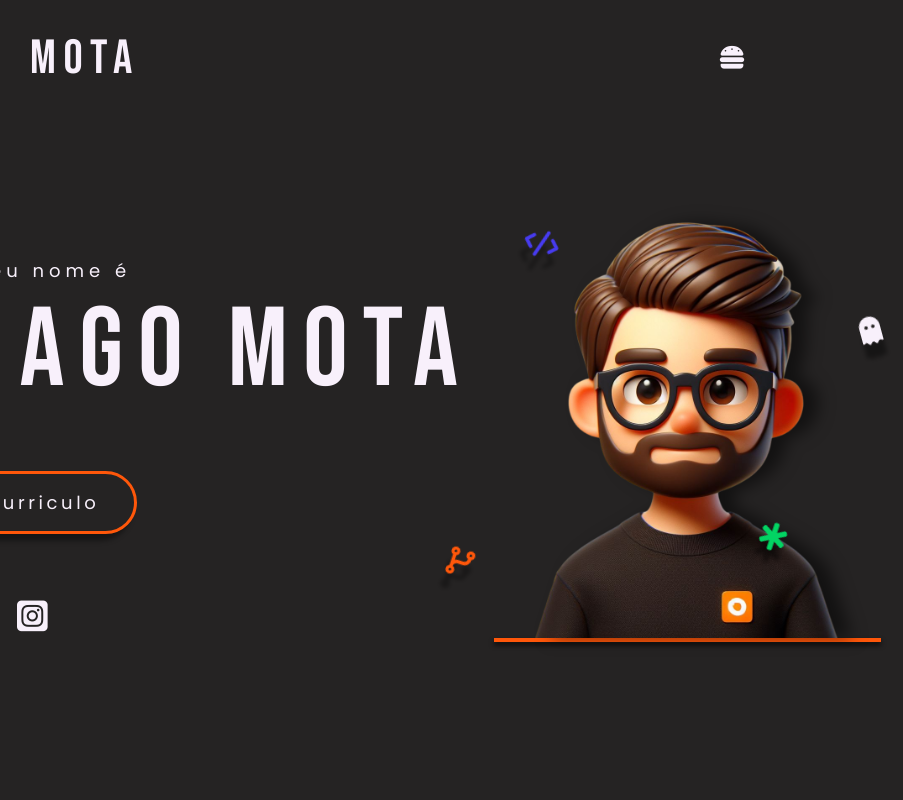
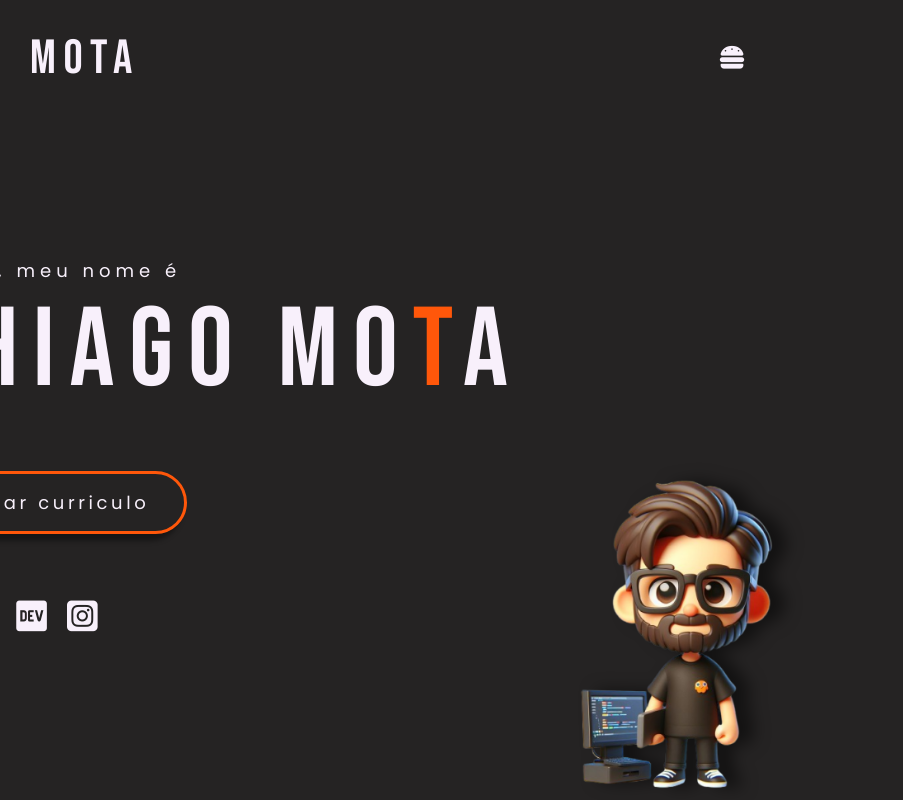
Before and after one commit to thiagomotaPE/portfolio, an Angular app: page / in a window 768 px wide. Shown: the top 800 px of the page, 903 px wide, since content can reach past the window. Built offline with nearby package versions, Linux system fonts and the light colour scheme.

Commit message:
fiz o responsivo da seção home

```diff
--- a/src/app/components/avatar/avatar.component.css
+++ b/src/app/components/avatar/avatar.component.css
@@ -68,6 +68,10 @@
     z-index: 1
 }
 
+.medium-avatar {
+    display: none;
+}
+
 .avatar-box label {
     background-color: var(--contrastColor);
     width: 90%;
@@ -84,3 +88,26 @@
       transform: rotate(360deg);
     }
 }
+
+@media screen and (max-width: 480px) {
+
+}
+
+/* Regras para telas médias (tablets) */
+@media screen and (min-width: 481px) and (max-width: 1024px) {
+    .big-avatar {
+        display: none;
+    }
+    .medium-avatar {
+        display: initial;
+    }
+    .avatar-box i {
+        display: none;
+    }
+    .avatar-box label {
+        display: none;
+    }
+}
+
+/* Regras para telas grandes (monitores) */
+@media screen and (min-width: 1025px) {}
--- a/src/app/components/avatar/avatar.component.html
+++ b/src/app/components/avatar/avatar.component.html
@@ -3,6 +3,7 @@
     <i class="fa-solid fa-code-branch branch-icon"></i>
     <i class="fa-solid fa-ghost ghost-icon"></i>
     <i class="fa-solid fa-star-of-life asterisk-icon"></i>
-    <img style="width: 430px; height: 430px;" src="../../../assets/avatar-img/avatar1.png" alt="avatar estilo pixar de thiago mota">
+    <img style="width: 430px; height: 430px;" src="../../../assets/avatar-img/avatar1.png" alt="avatar estilo pixar de thiago mota" class="big-avatar">
+    <img style="width: 330px; height: 330px;" src="../../../assets/avatar-img/avatar2.png" alt="avatar estilo pixar de thiago mota" class="medium-avatar">
     <label class="underline"></label>
 </div>
--- a/src/app/components/footer/footer.component.css
+++ b/src/app/components/footer/footer.component.css
@@ -48,8 +48,9 @@ nav > a > i:hover {
     letter-spacing: 2.5px;
     color: var(--lettersColor);
 }
+
 /* Regras para telas menores (celulares) */
-@media screen and (max-width: 870px) {
+@media screen and (max-width: 480px) {
     footer {
         flex-direction: column;
         justify-content: center;
@@ -63,5 +64,12 @@ nav > a > i:hover {
     }
 }
 
+/* Regras para telas médias (tablets) */
+@media screen and (min-width: 481px) and (max-width: 1024px) {
+    .logo-area {
+        display: none;
+    }
+}
+
 /* Regras para telas grandes (monitores) */
 @media screen and (min-width: 1025px) {}
--- a/src/app/components/saudation/saudation.component.css
+++ b/src/app/components/saudation/saudation.component.css
@@ -36,7 +36,12 @@ h1 span {
     cursor: context-menu;
 }
 
+
 h1 span:hover {
+    color: var(--contrastColor);
+}
+
+#T {
     color: var(--contrastColor);
 }
 
@@ -97,3 +102,15 @@ h1 span:hover {
         width: calc(100% + 8px);
     }
 }
+
+@media screen and (max-width: 480px) {
+  h1 span {
+    font-size: 4rem;
+  }
+}
+
+/* Regras para telas médias (tablets) */
+@media screen and (min-width: 481px) and (max-width: 1024px) {}
+
+/* Regras para telas grandes (monitores) */
+@media screen and (min-width: 1025px) {}
--- a/src/app/components/saudation/saudation.component.html
+++ b/src/app/components/saudation/saudation.component.html
@@ -11,7 +11,7 @@
     <h1 class="last-name">
         <span>M</span>
         <span>o</span>
-        <span>t</span>
+        <span id="T">t</span>
         <span>a</span>
     </h1>
 </div>
--- a/src/app/pages/home/home.component.css
+++ b/src/app/pages/home/home.component.css
@@ -1,7 +1,7 @@
 .home {
     display: flex;
     flex-direction: row;
-    justify-content: center;
+    justify-content: space-evenly;
     height: 100vh;
 }
 .saudation {
@@ -132,13 +132,23 @@
 
 /* Regras para telas menores (celulares) */
 @media screen and (max-width: 480px) {
+    .home {
+        text-align: center;
+    }
     .avatar {
         display: none;
     }
 }
 
 /* Regras para telas médias (tablets) */
-@media screen and (min-width: 481px) and (max-width: 1024px) {}
+@media screen and (min-width: 481px) and (max-width: 1024px) {
+    .home {
+        justify-content: center;
+    }
+    .avatar {
+        justify-content: end;
+    }
+}
 
 /* Regras para telas grandes (monitores) */
 @media screen and (min-width: 1025px) {}
```
